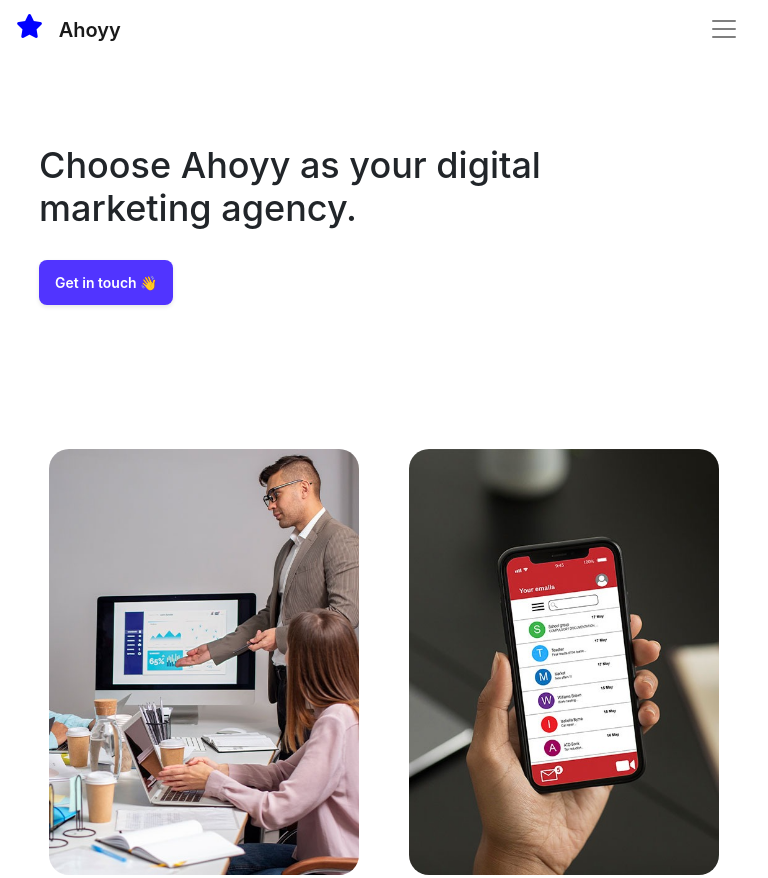
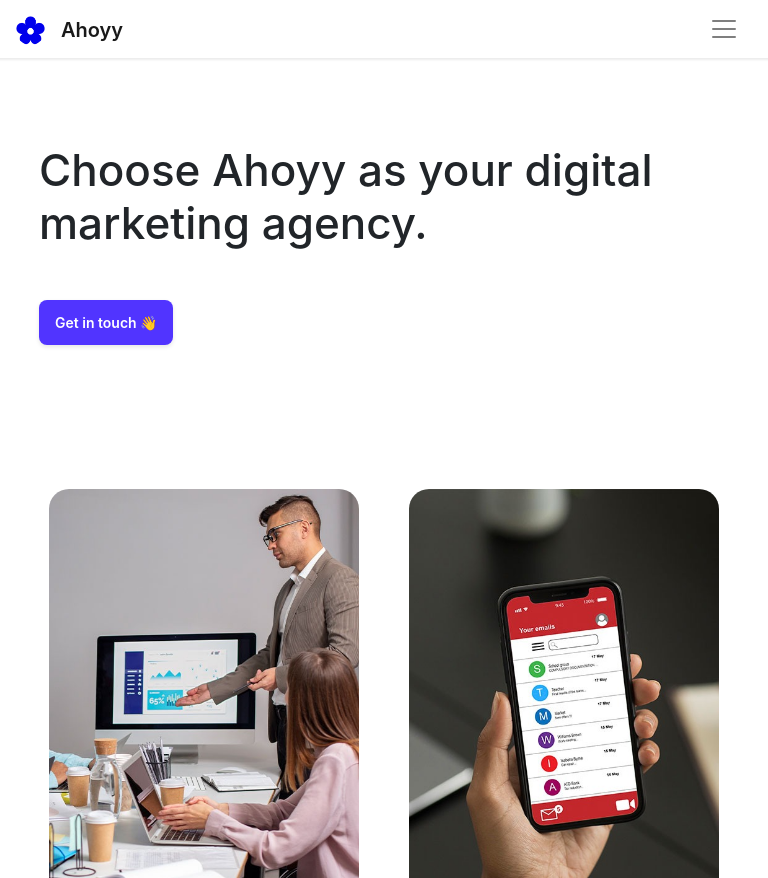
Before and after one commit to jinesh77/machineTest-Iroid, a plain HTML site: page index.html in a window 768 px wide. Shown: the top 878 px of the page. Drawn offline with nearby package versions, Linux system fonts and the light colour scheme.

Commit message:
nes changes

```diff
--- a/css/style.css
+++ b/css/style.css
@@ -14,6 +14,11 @@ body {
 
 
 /* <!--=====================section-1========================= --> */
+.logo-img {
+	width: auto;
+	height: 30px !important;
+}
+
 .button-logo {
 	background: #5134ff;
 	color: #fff;
@@ -73,11 +78,6 @@ body {
 
 .fixed-menu.scrolled {
 	box-shadow: 0 2px 4px rgba(0, 0, 0, 0.1);
-}
-
-.fa-star {
-	color: blue;
-	font-size: 24px;
 }
 
 .app-name {
@@ -358,6 +358,14 @@ hr {
 	.below-card {
 		padding-top: 0px !important;
 	}
+
+	.heading-wrap h1 {
+		font-size: 44px;
+	}
+
+	.fixed-menu {
+		box-shadow: 0px 0px 2px 2px #ececec;
+	}
 }
 
 
@@ -365,11 +373,6 @@ hr {
 	.navbar-light .navbar-nav .nav-link {
 		margin-right: 20px;
 		box-shadow: none !important;
-	}
-
-	.heading-wrap h1 {
-		font-size: 36px;
-		margin-bottom: 30px;
 	}
 
 	.image-card {
--- a/index.html
+++ b/index.html
@@ -18,7 +18,7 @@
   <nav class="fixed-menu navbar navbar-expand-lg navbar-light">
     <div class="container-fluid">
       <a class="navbar-brand" href="#">
-        <i class="fas fa-star"></i>
+        <img src="img/logo.png" alt="logo" class="img-fluid logo-img">
         <span class="app-name">Ahoyy</span>
       </a>
       <button class="navbar-toggler" type="button" data-bs-toggle="collapse" data-bs-target="#navbarNav"
@@ -190,7 +190,7 @@
       <div class="row">
         <div class="col-md-6 col-12 mb-md-5 mb-5">
           <a class="footer-brand" href="#">
-            <i class="fas fa-star"></i>
+            <img src="img/logo.png" alt="logo" class="img-fluid logo-img">
             <span class="app-name">Ahoyy</span>
           </a>
         </div>
```
Also changed, not shown: img/logo.png (added).
